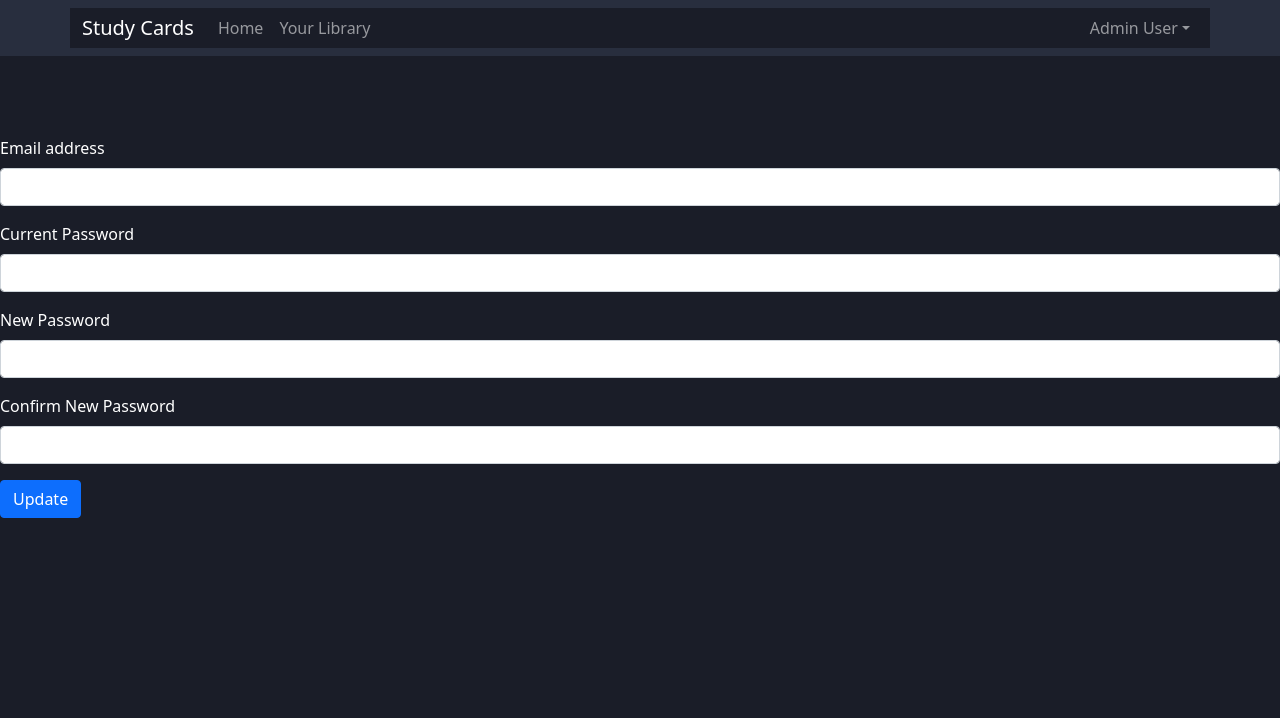
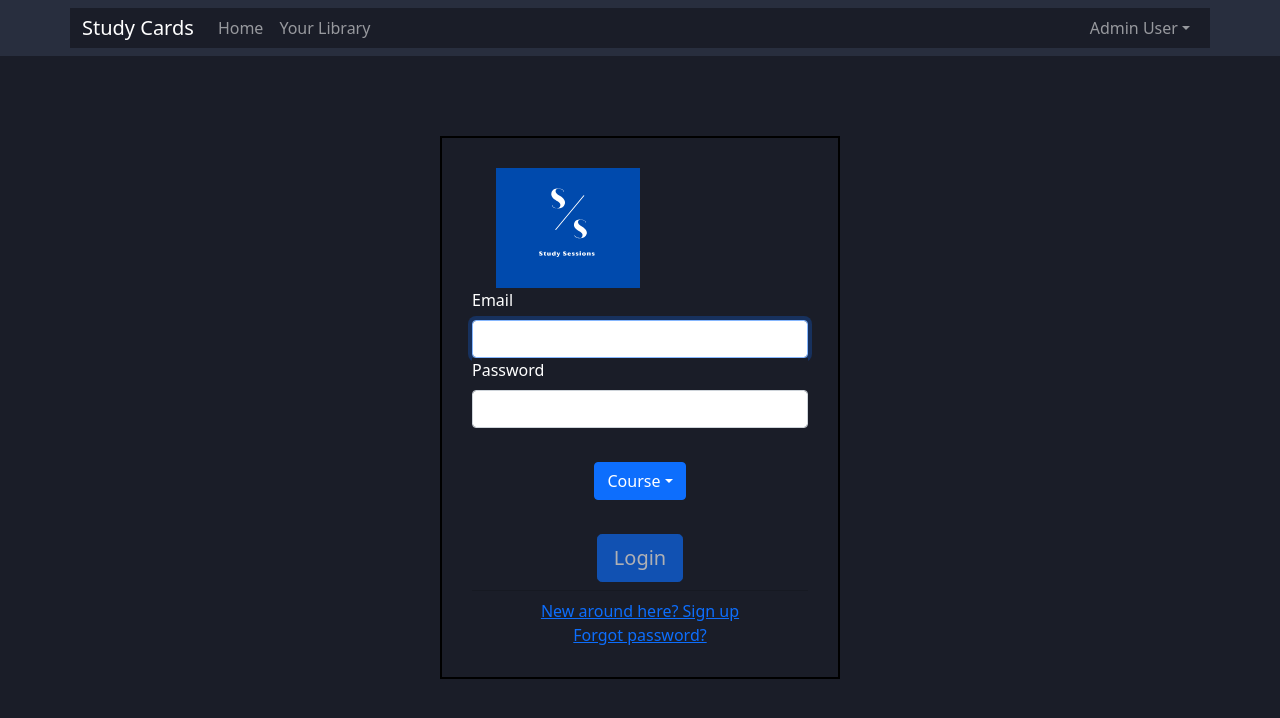
Before and after one commit to theMVPshop/flipcards, a React (Create React App) app: page /Login in a window 1280 px wide. Shown: the top 718 px of the page. Built offline with nearby package versions, Linux system fonts and the light colour scheme.

Commit message:
centered button & links on login

```diff
--- a/src/App.js
+++ b/src/App.js
@@ -13,12 +13,12 @@ function App() {
   return (
     <div className="App">
       <NavbarHeader />
-       {/* <Login />  */}
+       <Login />
       {/* <UpdateProfile /> */}
       {/* <Dashboard /> */}
       {/* <EditCard /> */}
       {/* <CreateCards /> */}
-      <ResetPassword />
+      {/* <ResetPassword /> */}
     </div>
   );
 }
--- a/src/Components/Login.css
+++ b/src/Components/Login.css
@@ -8,12 +8,15 @@
 } */
 
 
-.loginButton {
+/* .loginButton {
   display: grid;
   align-self: center;
-}
+} */
 
 .login {
+  /* width:  50vw;  */
+  align-self: center;
+  margin: auto;
   /* display: grid;
   justify-content: center;
   align-items: center; */
@@ -34,12 +37,12 @@ margin-right: 250px;
 .logo {
   height: 15vh;
   width: 15vw;
-  align-self: center;
+  /* align-self: center; */
 }
 
 .imglogo {
-  flex-direction: row;
+  /* flex-direction: row;
   justify-content: center;
   align-items: center;
-  text-align: center;
+  text-align: center; */
 }
--- a/src/Components/Login.js
+++ b/src/Components/Login.js
@@ -20,7 +20,7 @@ export default function Login() {
 
   return (
     <div className="login">
-      <div className='imgLogo'>
+      <div class="text-center" className='imgLogo'>
         <img src={logo} className="logo" alt="logo" />
       </div>
       <Form className="loginForm" onSubmit={handleSubmit}>
@@ -41,6 +41,8 @@ export default function Login() {
             onChange={(e) => setPassword(e.target.value)}
           />
         </Form.Group>
+        <br/>
+        <div class='text-center'>
         <Dropdown size="sm" align='left' className="specialty-dropdown" autoClose="inside">
             <Dropdown.Toggle id="dropdown-autoclose-inside">
              Course
@@ -52,13 +54,21 @@ export default function Login() {
              <Dropdown.Item href="#">Coding</Dropdown.Item>
         </Dropdown.Menu>
      </Dropdown>
-     <Button className="loginButton" class="btn btn-primary" align="center" block size="md" bg="myBlack"     type="submit" disabled={!validateForm()}>
+     </div>
+     <br/>
+     <div class='text-center'>
+     <Button className="loginButton" class="btn btn-primary" align="center" block size="md" size="lg"     type="submit" disabled={!validateForm()}>
           Login
         </Button>
+        </div>
       </Form>
       <div class="dropdown-divider"></div>
+      <div class='text-center'>
       <a class="dropdown-item" className="signUp" href="#">New around here? Sign up</a>
+      </div>
+      <div class='text-center'>
       <a class="dropdown-item" className="password" href="#">Forgot password?</a>
+      </div>
     </div>
   );
 }
--- a/src/Components/ResetPassword.css
+++ b/src/Components/ResetPassword.css
@@ -1,5 +1,14 @@
 
 .resetPassword {
-    display: grid;
+    width:  50vw;
     align-self: center;
+    margin: auto;
 }
+
+.resetButton {
+    margin-top: 50px;
+    /* margin-left: 20px; */
+    /* display: flex;
+    justify-content: 'center';
+    align-items: 'center'; */
+}
--- a/src/Components/ResetPassword.js
+++ b/src/Components/ResetPassword.js
@@ -25,9 +25,11 @@ function ResetPassword() {
     <Form.Label>Confirm New Password</Form.Label>
     <Form.Control type="password" />
   </Form.Group>
-          <Button variant="primary" align="center" type="submit">
-          Update
+        <div class="text-center">
+          <Button align='center' className='resetButton' variant="primary"  type="submit" size="lg">
+          Reset
         </Button>
+        </div>
   </Form>
         </div>
     )
--- a/src/Components/UpdateProfile.js
+++ b/src/Components/UpdateProfile.js
@@ -20,10 +20,15 @@ export default function Login() {
 
   return (
     <div className="updateProfile">
-
+      <div class="text-center">
       <img src={logo} className="logo" alt="logo" />
+      </div>
+      <br />
       <Form>
-        <Form.Label className="profileTitle">Update Your Profile</Form.Label>
+      <div class="text-center">
+        <h1 className="profileTitle">Update Your Profile</h1>
+        </div>
+        <br />
         <Row className="align-items-center">
           <Form.Label column="lg" lg={2}>
             First Name
@@ -60,9 +65,11 @@ export default function Login() {
           </Col>
         </Row>
         <br />
+        <div class="text-center">
         <Button variant="primary" align="center" type="submit">
           Update
         </Button>
+        </div>
       </Form>
     </div>
   );
```
Also changed, not shown: src/Components/UpdateProfile.css (+6 -14 lines).
